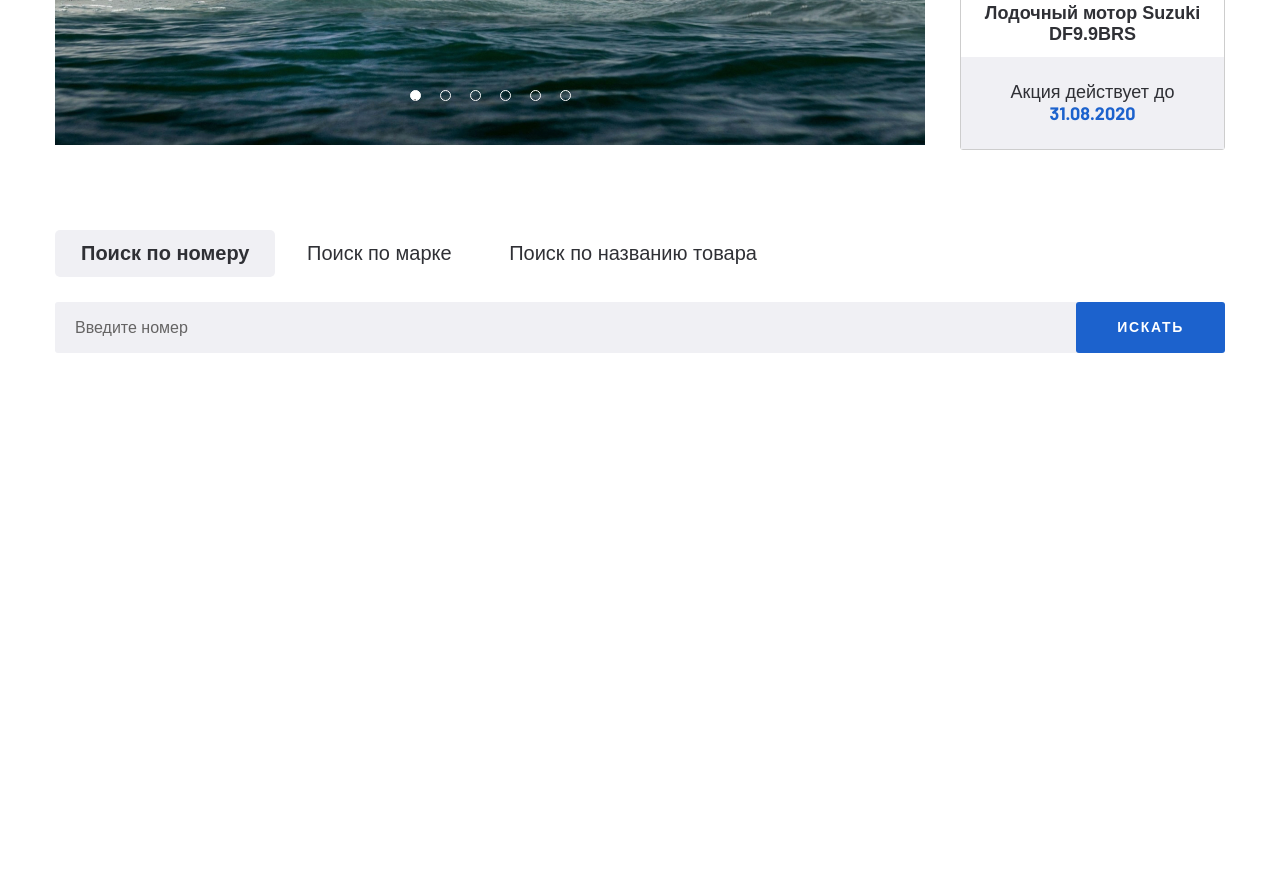
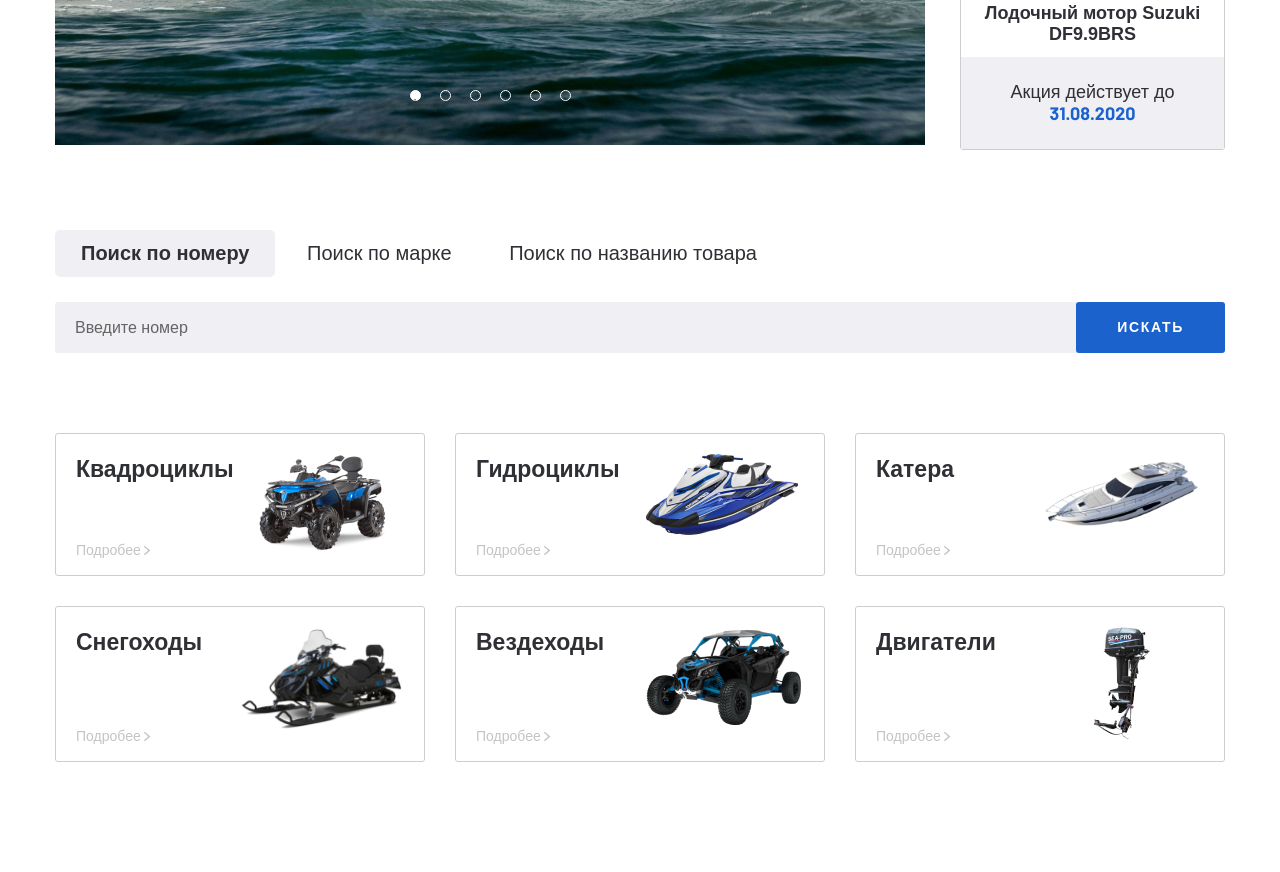
Before and after one commit to NeverMind109/Drive-Moto, a website: page app/index.html in a window 1280 px wide. Shown: the part 510-1382 px from the top of the page. Before the commit the page ends 943 px from the top, so only its background shows below. Drawn offline with Linux system fonts and the light colour scheme; a web font is replaced by a local one.

Commit message:
Created: Added Categories Section

```diff
--- a/app/index.html
+++ b/app/index.html
@@ -183,7 +183,7 @@
           </div>
         </div>
       </section>
-      <section class="search page-section">
+      <div class="search page-section">
         <div class="container">
           <div class="search__inner">
             <div class="search__tabs">
@@ -242,6 +242,90 @@
             </div>
           </div>
         </div>
+      </div>
+      <section class="categories page-section">
+        <div class="container">
+          <div class="categories__inner">
+            <a class="categories__item" href="#">
+              <div class="categories__item-info">
+                <h4 class="categories__item-title">Квадроциклы</h4>
+                <p class="categories__item-text">Подробее</p>
+              </div>
+              <div class="categories__item-image">
+                <img
+                  class="categories__item-img"
+                  src="images/category-img-1.png"
+                  alt="Квадроциклы"
+                />
+              </div>
+            </a>
+            <a class="categories__item" href="#">
+              <div class="categories__item-info">
+                <h4 class="categories__item-title">Гидроциклы</h4>
+                <p class="categories__item-text">Подробее</p>
+              </div>
+              <div class="categories__item-image">
+                <img
+                  class="categories__item-img"
+                  src="images/category-img-2.png"
+                  alt="Гидроциклы"
+                />
+              </div>
+            </a>
+            <a class="categories__item" href="#">
+              <div class="categories__item-info">
+                <h4 class="categories__item-title">Катера</h4>
+                <p class="categories__item-text">Подробее</p>
+              </div>
+              <div class="categories__item-image">
+                <img
+                  class="categories__item-img"
+                  src="images/category-img-3.png"
+                  alt="Катера"
+                />
+              </div>
+            </a>
+            <a class="categories__item" href="#">
+              <div class="categories__item-info">
+                <h4 class="categories__item-title">Снегоходы</h4>
+                <p class="categories__item-text">Подробее</p>
+              </div>
+              <div class="categories__item-image">
+                <img
+                  class="categories__item-img"
+                  src="images/category-img-4.png"
+                  alt="Снегоходы"
+                />
+              </div>
+            </a>
+            <a class="categories__item" href="#">
+              <div class="categories__item-info">
+                <h4 class="categories__item-title">Вездеходы</h4>
+                <p class="categories__item-text">Подробее</p>
+              </div>
+              <div class="categories__item-image">
+                <img
+                  class="categories__item-img"
+                  src="images/category-img-5.png"
+                  alt="Вездеходы"
+                />
+              </div>
+            </a>
+            <a class="categories__item" href="#">
+              <div class="categories__item-info">
+                <h4 class="categories__item-title">Двигатели</h4>
+                <p class="categories__item-text">Подробее</p>
+              </div>
+              <div class="categories__item-image">
+                <img
+                  class="categories__item-img"
+                  src="images/category-img-6.png"
+                  alt="Двигатели"
+                />
+              </div>
+            </a>
+          </div>
+        </div>
       </section>
     </main>
     <script src="js/main.min.js"></script>
--- /dev/null
+++ b/app/scss/_blocks/_categories.scss
@@ -0,0 +1,54 @@
+.categories {
+  &__inner {
+    display: flex;
+    justify-content: space-between;
+    flex-wrap: wrap;
+  }
+  &__item {
+    width: 370px;
+    display: flex;
+    justify-content: space-between;
+    background: #ffffff;
+    border: 1px solid #cdcdcd;
+    border-radius: 3px;
+    margin-bottom: 30px;
+    padding: 20px 20px 16px;
+    transition: all 0.3s;
+    &:hover {
+      box-shadow: 3px 3px 20px rgba(50, 50, 50, 0.25);
+      .categories__item-title {
+        color: #1c62cd;
+      }
+    }
+  }
+  &__item-info {
+    width: 50%;
+    display: flex;
+    flex-direction: column;
+    justify-content: space-between;
+  }
+  &__item-title {
+    font-family: "Barlow", sans-serif;
+    font-weight: 700;
+    font-size: 23px;
+    line-height: 28px;
+    transition: all 0.3s;
+  }
+  &__item-text {
+    font-size: 14px;
+    line-height: 17px;
+    color: #c4c4c4;
+    &::after {
+      content: url("../images/more-arrow-icon.svg");
+      padding-left: 3px;
+    }
+  }
+  &__item-image {
+    width: 50%;
+    text-align: center;
+  }
+  &__item-img {
+    max-width: 100%;
+    margin: 0 auto;
+  }
+}
--- a/app/scss/_blocks/_search.scss
+++ b/app/scss/_blocks/_search.scss
@@ -1,6 +1,4 @@
 .search {
-  &__inner {
-  }
   &__tabs {
     margin-bottom: 25px;
   }
@@ -11,8 +9,6 @@
       background: #f0f0f4;
       border-radius: 5px;
     }
-  }
-  &__content {
   }
   &__content-item {
     display: none;
--- a/app/scss/style.scss
+++ b/app/scss/style.scss
@@ -5,5 +5,6 @@
 @import "_blocks/_header.scss";
 @import "_blocks/_banner-section.scss";
 @import "_blocks/_search.scss";
+@import "_blocks/_categories.scss";
 
 @import "_media.scss";
```
Also changed, not shown: app/css/style.min.css, app/images/category-img-1.png (added), app/images/category-img-2.png (added), app/images/category-img-3.png (added), app/images/category-img-4.png (added), app/images/category-img-5.png (added), app/images/category-img-6.png (added), app/images/more-arrow-icon.svg (added).
